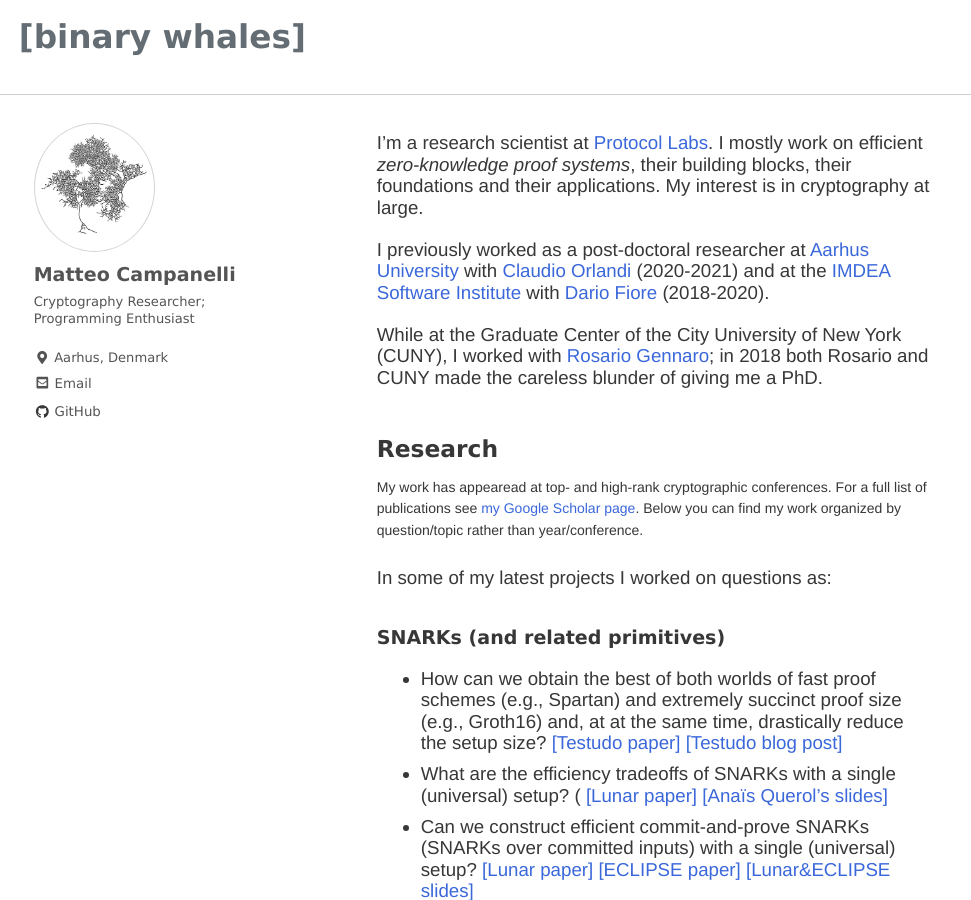
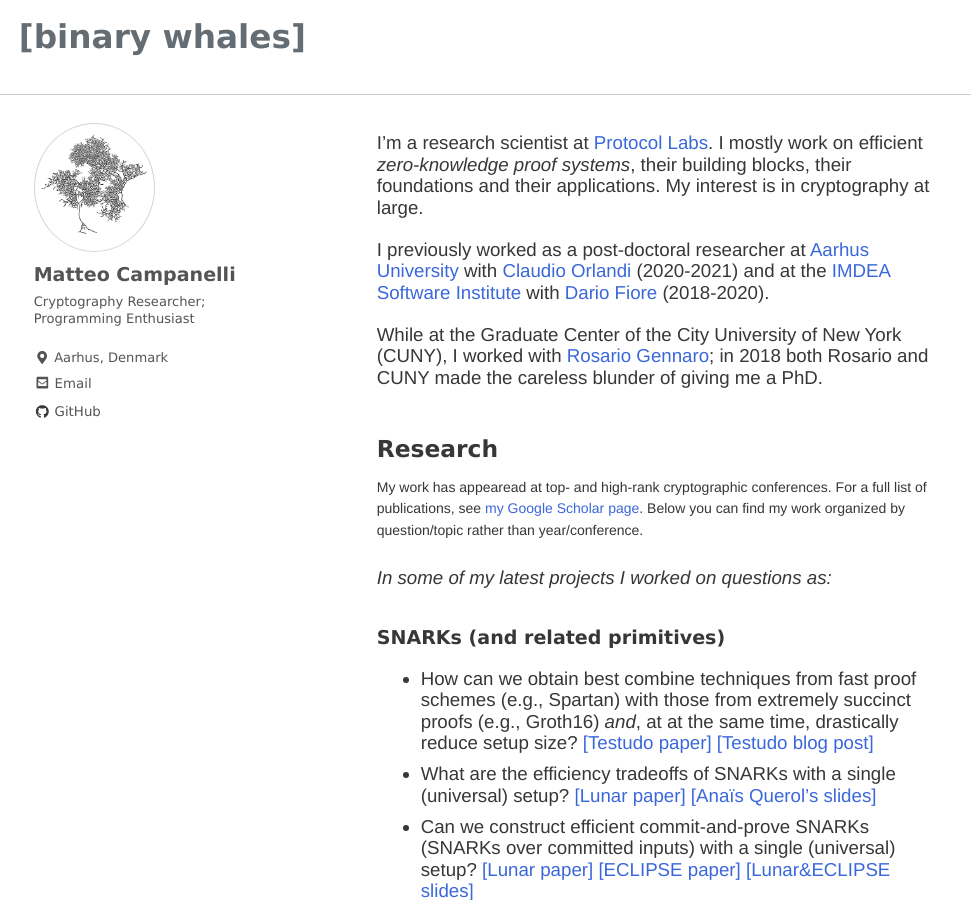
Before and after one commit to matteocam/matteocam.github.io, a Jekyll site: the page built from index.md, in a window 1280 px wide and 900 px high. Shown: the whole window, without its empty margins (0-971 px from the left). Built offline with Jekyll 4.4.1, drawn with Linux system fonts in a browser that asks for light colours; nearby versions of some CDN libraries; some web fonts are replaced; a script that is not in the unit is left out.

Commit message:
Update index.md

```diff
--- a/index.md
+++ b/index.md
@@ -14,13 +14,13 @@
 While at the Graduate Center of the City University of New York (CUNY), I worked with [Rosario Gennaro](http://www-cs.ccny.cuny.edu/~rosario/); in 2018 both Rosario and CUNY made the careless blunder of giving me a PhD.
 
 ## Research
-<sup>My work has appearead at top- and high-rank cryptographic conferences. For a full list of publications see [my Google Scholar page](https://scholar.google.com/citations?user=8xba6isAAAAJ&hl=en&oi=ao). Below you can find my work organized by question/topic rather than year/conference.</sup>
+<sup>My work has appearead at top- and high-rank cryptographic conferences. For a full list of publications, see [my Google Scholar page](https://scholar.google.com/citations?user=8xba6isAAAAJ&hl=en&oi=ao). Below you can find my work organized by question/topic rather than year/conference.</sup>
 
-In some of my latest projects I worked on questions as:
+_In some of my latest projects I worked on questions as:_
 
 ### SNARKs (and related primitives)
-- How can we obtain the best of both worlds of fast proof schemes (e.g., Spartan) and extremely succinct proof size (e.g., Groth16) and, at at the same time, drastically reduce the setup size?  [[Testudo paper]](https://eprint.iacr.org/2023/961.pdf) [[Testudo blog post]](https://cryptonet.org/blog/testudo-efficient-snarks-with-smaller-setups)
-- What are the efficiency tradeoffs of SNARKs with a single (universal) setup? ( [[Lunar paper]](https://eprint.iacr.org/2020/1069) [[Anaïs Querol's slides]](assets/misc/lunar-anais.pdf)
+- How can we obtain best combine techniques from fast proof schemes (e.g., Spartan) with those from extremely succinct proofs (e.g., Groth16) _and_, at at the same time, drastically reduce setup size?  [[Testudo paper]](https://eprint.iacr.org/2023/961.pdf) [[Testudo blog post]](https://cryptonet.org/blog/testudo-efficient-snarks-with-smaller-setups)
+- What are the efficiency tradeoffs of SNARKs with a single (universal) setup? [[Lunar paper]](https://eprint.iacr.org/2020/1069) [[Anaïs Querol's slides]](assets/misc/lunar-anais.pdf)
 - Can we construct efficient commit-and-prove SNARKs (SNARKs over committed inputs) with a single (universal) setup? [[Lunar paper]](https://eprint.iacr.org/2020/1069) [[ECLIPSE  paper]](https://eprint.iacr.org/2021/934) [[Lunar&ECLIPSE slides]](assets/misc/LunarEclipse.pdf)
 - Can we design and compose specialized *SNARKs* efficiently and simply? [[LegoSNARK paper]](https://eprint.iacr.org/2019/142) [[slides]](assets/misc/legosnark-amsterdam19.pdf) [[LegoSNARK code]](https://github.com/imdea-software/legosnark)
 - How much can we decentralize authenticated data structures? [[paper]](https://eprint.iacr.org/2020/149)
```
